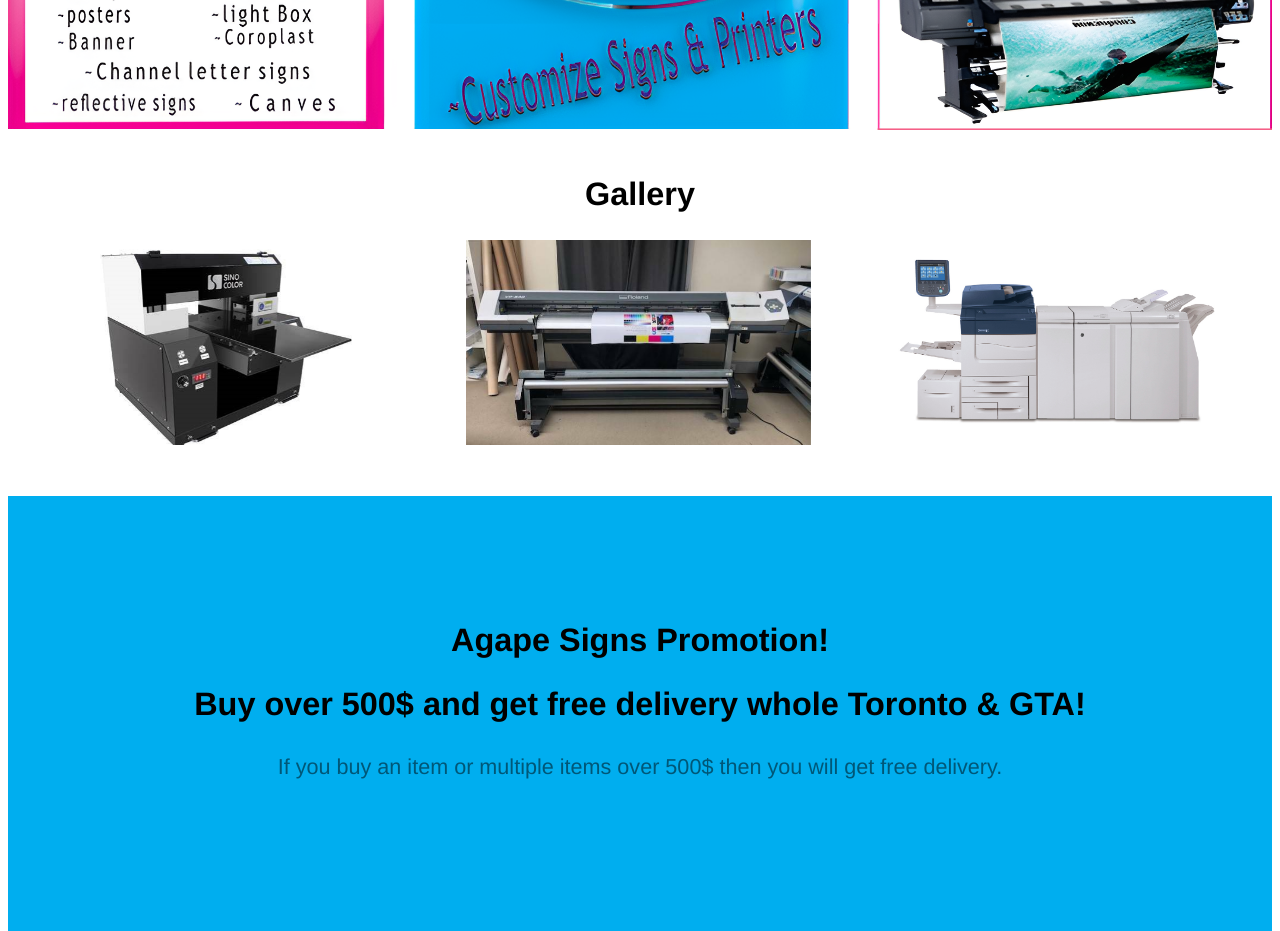
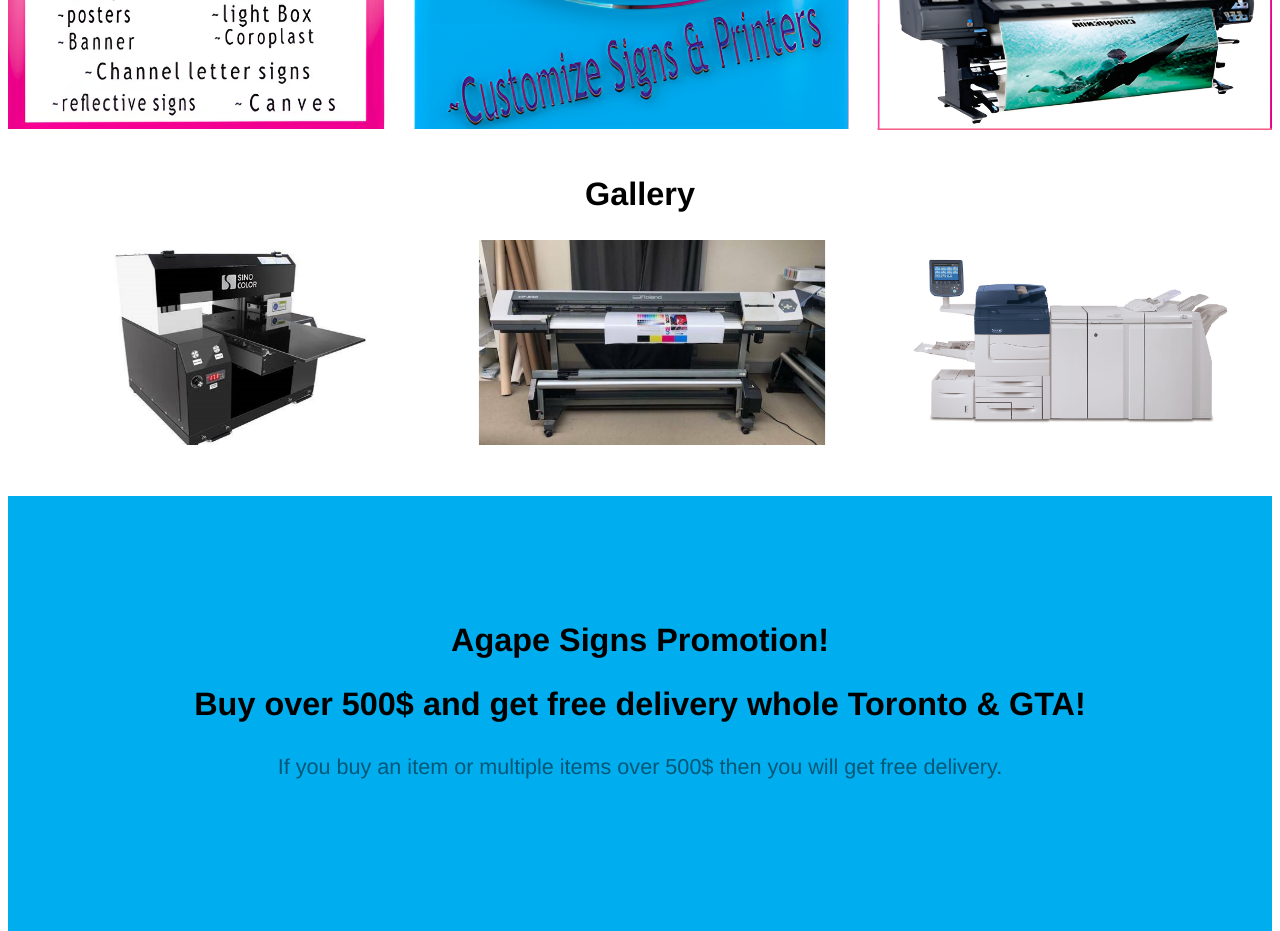
Before and after one commit to WalkerInTheDark/WebSite_Test, a PHP site: page /home.html in a window 1280 px wide. Shown: the part 637-1568 px from the top of the page. Run offline with PHP 8.4, Linux system fonts and the light colour scheme.

Commit message:
Add files via upload

```diff
--- a/home.html
+++ b/home.html
@@ -21,7 +21,7 @@
 <!--	<link rel="shortcut icon" href="favicon.ico">
 	<link rel="shortcut icon" href="static/images/favicons/favicon.png" type="image/x-icon"> -->
 	<link rel="apple-touch-icon" href="../static/img/favicons/Apple-touch-icon.png">
-	<link rel="apple-touch-icon-precomposed" href="../static/img/favicons/apple-touch-icon-precomposed.png">
+	<link rel="apple-touch-icon-precomposed" href="../static/img/favicons/apple-touch-icon-precomposed.png"> <!-- change to .ico ? prolly set size   sizes = "160x160"-->
   <link rel="stylesheet" href="../static/css/min.css">
 <!--  <link rel="stylesheet" href="static/css/screen.minimum.css">
 	<link href="https://fonts.googleapis.com/css?family=Lato:400,300,700" rel="stylesheet" type="text/css">
@@ -94,7 +94,7 @@
 				<div class="flip_box">
 					<div class="flip_inner">
 						<div class="flip_front">
-						<center><img alt="sino color uf 300" style="width: calc(21vw + 1vw); height: 0 auto;" src="../static/img/gallery/sino_color_uf_300.jpeg"></center> <!-- class="galleryImg" -->
+						<center><img alt="sino color uf 300" style="width: calc(21vw + 1vw); height: auto;;" src="../static/img/gallery/sino_color_uf_300.jpeg"></center> <!-- class="galleryImg" -->
 						</div>
 						<div class="flip_back">
 
--- a/static/css/style.css
+++ b/static/css/style.css
@@ -2,8 +2,11 @@ html{
   font-family: Helvetica, Arial, sans-serif;
 /*  min-width: 400px;
   max-width: 2000px; */
- /* font-size: calc(7px + 1vw) !important; */
-font-size: calc(0.55em + 1vw) !important;
+
+/*  font-size: calc(7px + 1vw) !important; */
+
+font-size: calc(0.55em + 1vw);
+
 /* height: 100%;
 width: 100%; */
 
@@ -361,9 +364,11 @@ color: yellow;
   height: 200px; */
   min-width: 10vw;
   min-height: 16vw;
-  width: 27vw;
+/*  width: 27vw; */
+width: 29.1vw;
 /*  height: 28vh; */
-    height: 6.1em;
+  /* height: calc(11vw + 1vw); */
+  height: 6em;
   border: 1px solid #f1f1f1;
   perspective: 1000px;
   border-style: hidden;
@@ -420,12 +425,13 @@ background-image: linear-gradient(to right, #4CAF50, #00AEEF, #E90188); /* , #00
 
 .sino_back_txt{
   color: white;
- /* font-size: calc(5px + 1vw);
-  font-size: calc(92% + 1vw); */
-    font-size: calc(92% + 3.563%); /* calc(0.5em + 0.8vw) */
-  letter-spacing: 0.1vw;
-line-height: 0.1vh;
+/*  font-size: calc(5px + 1vw); */
+
+ font-size: calc(92% + 1vw);  /* calc(0.5em + 0.8vw) */
+/*line-height: 2vh; */
   font-weight: 600;
+  /* letter-spacing: 0.15vw; */
+/*  letter-spacing: 0.1vw; */
 }
 
 /*
```
